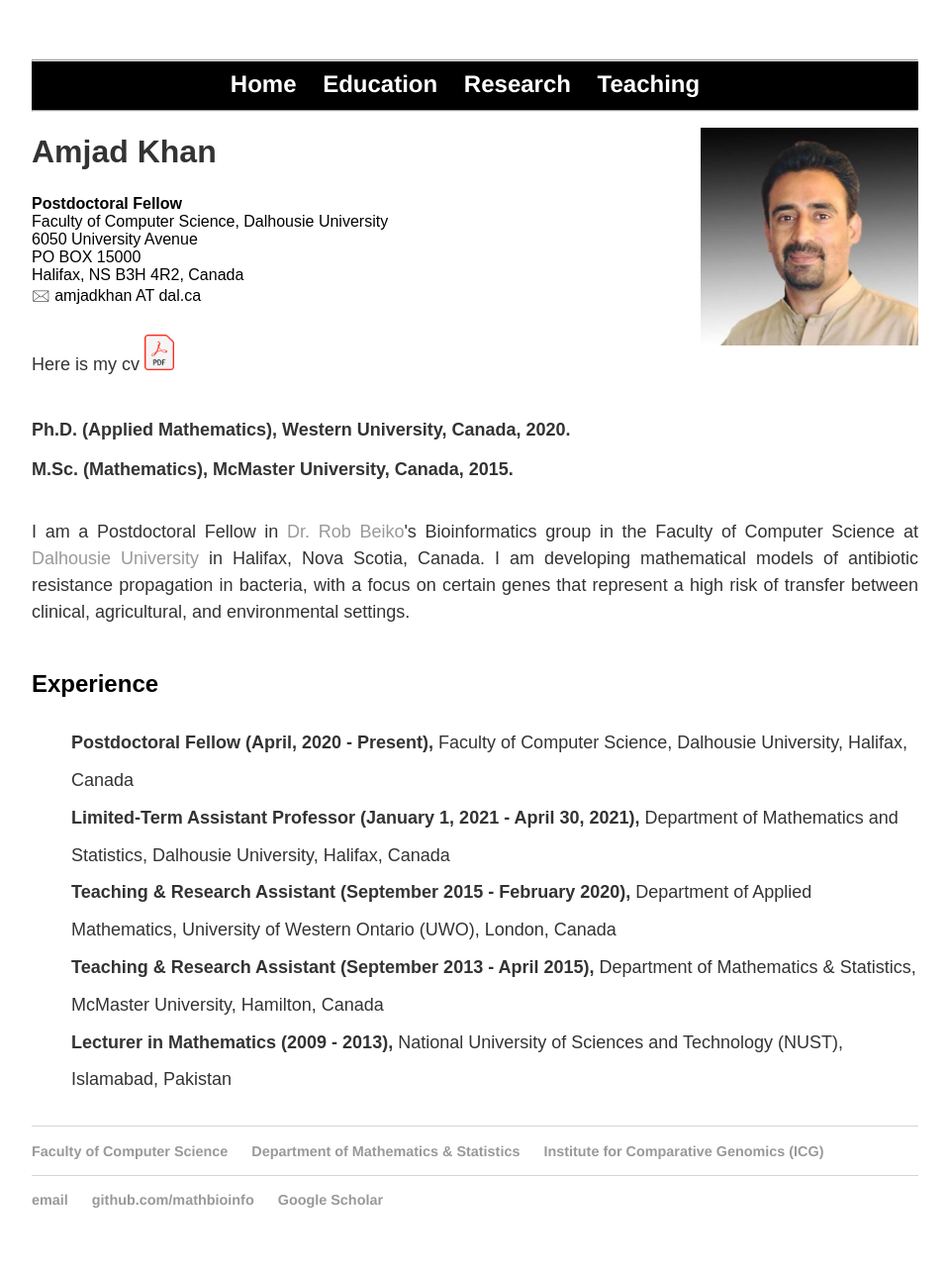
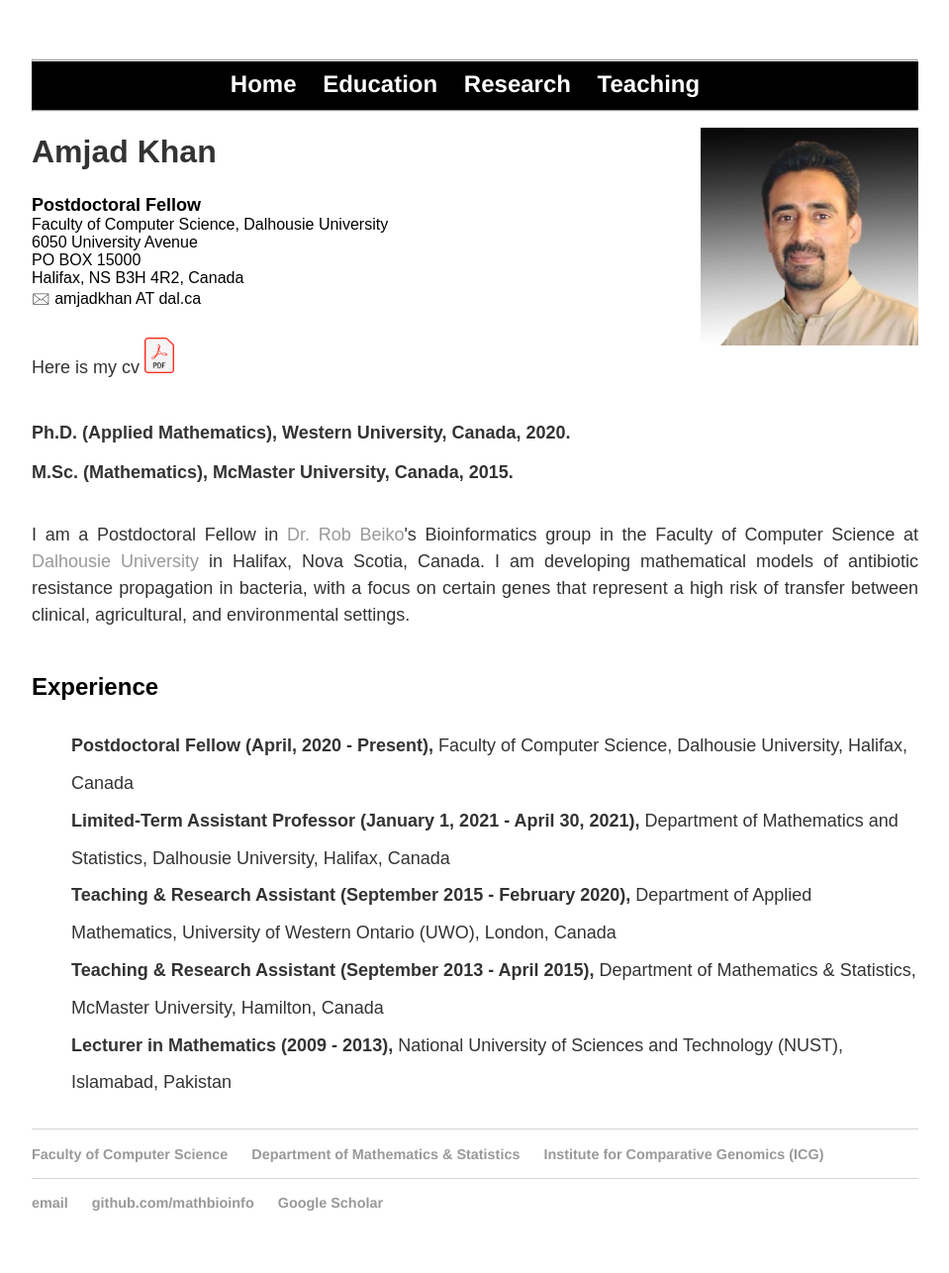
Before and after one commit to MathBioInfo/amjadkhan, a Jekyll site: the page index.html, which Jekyll copies as it is, in a window 1280 px wide. Shown: the whole page at 99% size, without its empty margins (160-1119 px from the left). Built offline with Jekyll 4.4.1, drawn with Linux system fonts in a browser that asks for light colours.

Commit message:
Update index.html

```diff
--- a/index.html
+++ b/index.html
@@ -34,7 +34,7 @@
     		<div class="blurb">
 			<div class="profile-body">
 	   		<p><font size="6"><b>Amjad Khan</b></font><br></p>
-			<strong>Postdoctoral Fellow</strong><br>
+			<font size="4"><strong>Postdoctoral Fellow</strong></font><br>
 			<span>Faculty of Computer Science, Dalhousie University<br>
           		6050 University Avenue <br>
           		PO BOX 15000 <br>
```
